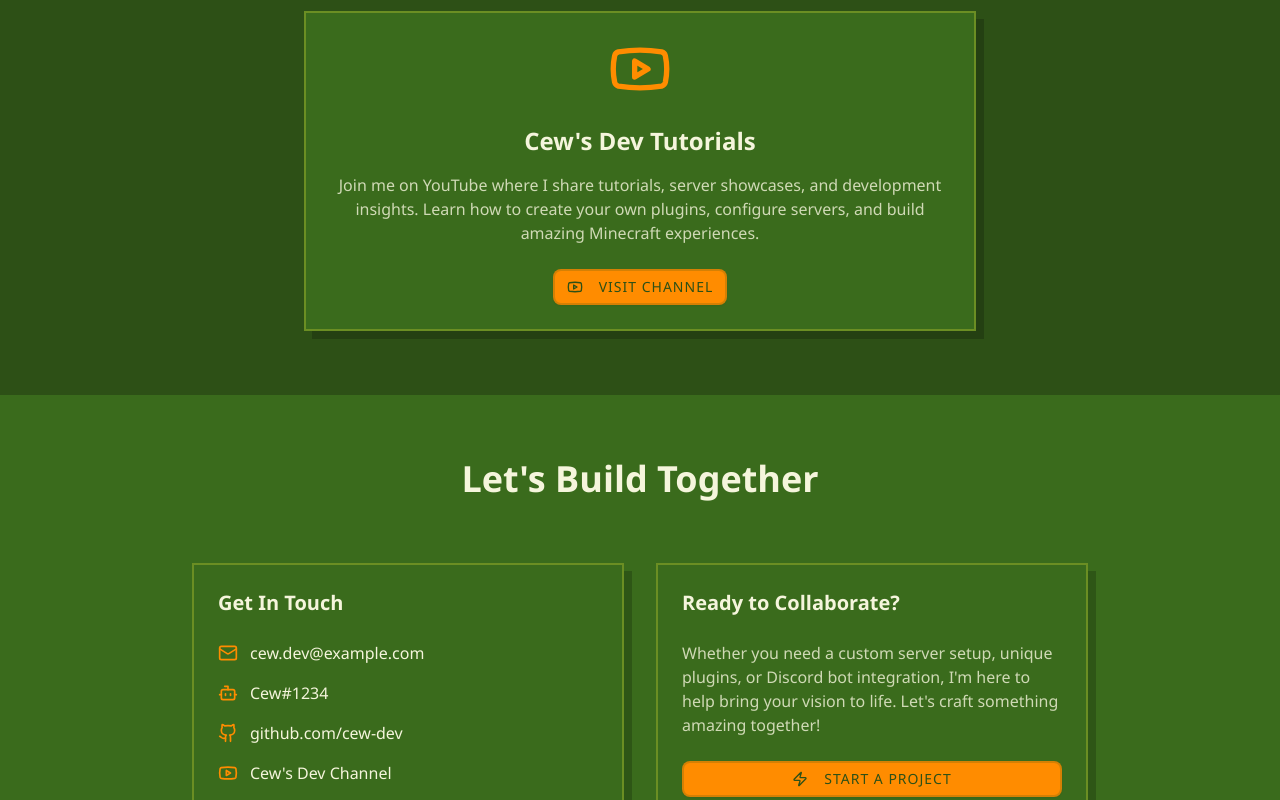
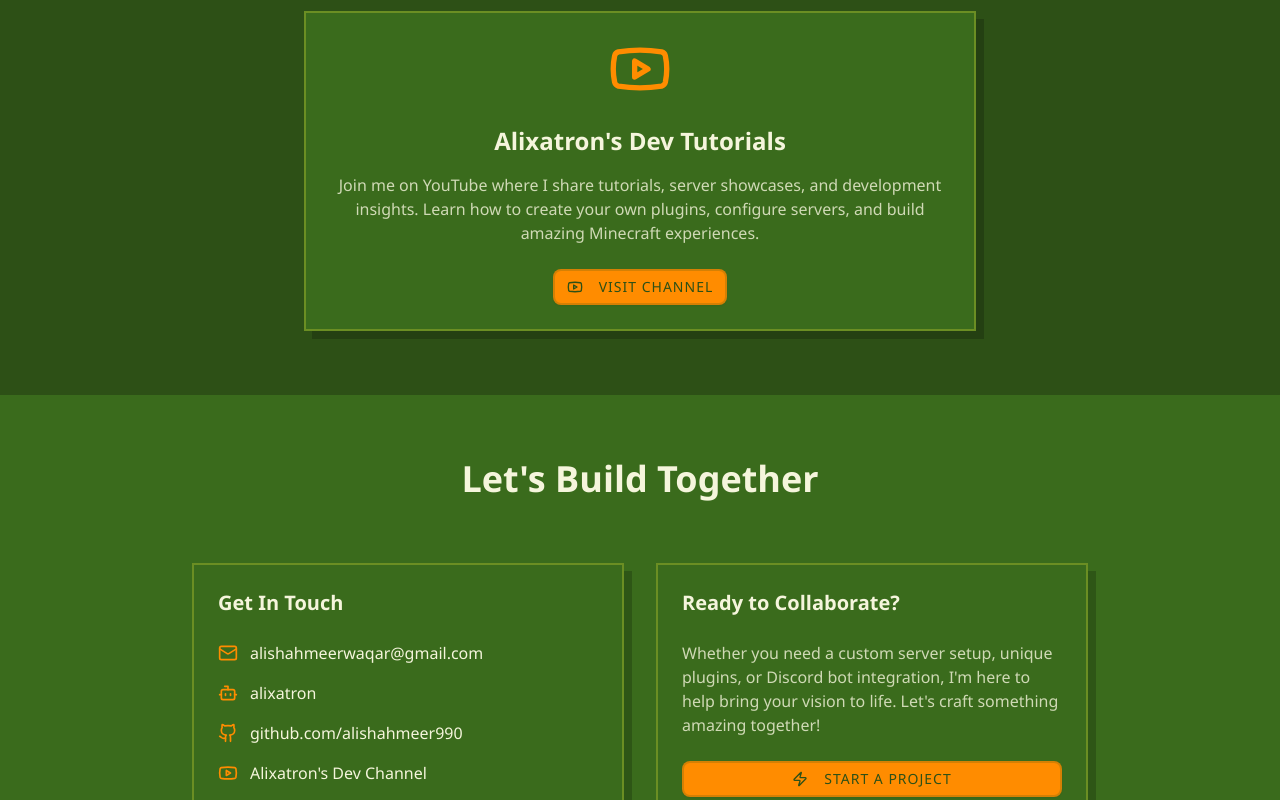
Before and after one commit to alishahmeer990/alixatron-portfolio, a React (Vite) app: page / in a window 1280 px wide. Shown: the part 3120-3920 px from the top of the page. Built offline with nearby package versions, Linux system fonts and the light colour scheme.

Commit message:
Update contact information and tutorial references

```diff
--- a/src/App.jsx
+++ b/src/App.jsx
@@ -278,7 +278,7 @@
           <h2 className="text-4xl font-bold mb-8 text-foreground">Watch & Learn</h2>
           <div className="minecraft-card max-w-2xl mx-auto">
             <Youtube className="w-16 h-16 text-primary mx-auto mb-6" />
-            <h3 className="text-2xl font-bold mb-4 text-card-foreground">Cew's Dev Tutorials</h3>
+            <h3 className="text-2xl font-bold mb-4 text-card-foreground">Alixatron's Dev Tutorials</h3>
             <p className="text-card-foreground/80 mb-6">
               Join me on YouTube where I share tutorials, server showcases, and development insights.
               Learn how to create your own plugins, configure servers, and build amazing Minecraft experiences.
@@ -302,19 +302,19 @@
                 <div className="space-y-4">
                   <div className="flex items-center">
                     <Mail className="w-5 h-5 text-primary mr-3" />
-                    <span className="text-card-foreground">cew.dev@example.com</span>
+                    <span className="text-card-foreground">alishahmeerwaqar@gmail.com</span>
                   </div>
                   <div className="flex items-center">
                     <Bot className="w-5 h-5 text-primary mr-3" />
-                    <span className="text-card-foreground">Cew#1234</span>
+                    <span className="text-card-foreground">alixatron</span>
                   </div>
                   <div className="flex items-center">
                     <Github className="w-5 h-5 text-primary mr-3" />
-                    <span className="text-card-foreground">github.com/cew-dev</span>
+                    <span className="text-card-foreground">github.com/alishahmeer990</span>
                   </div>
                   <div className="flex items-center">
                     <Youtube className="w-5 h-5 text-primary mr-3" />
-                    <span className="text-card-foreground">Cew's Dev Channel</span>
+                    <span className="text-card-foreground">Alixatron's Dev Channel</span>
                   </div>
                 </div>
               </div>
```
